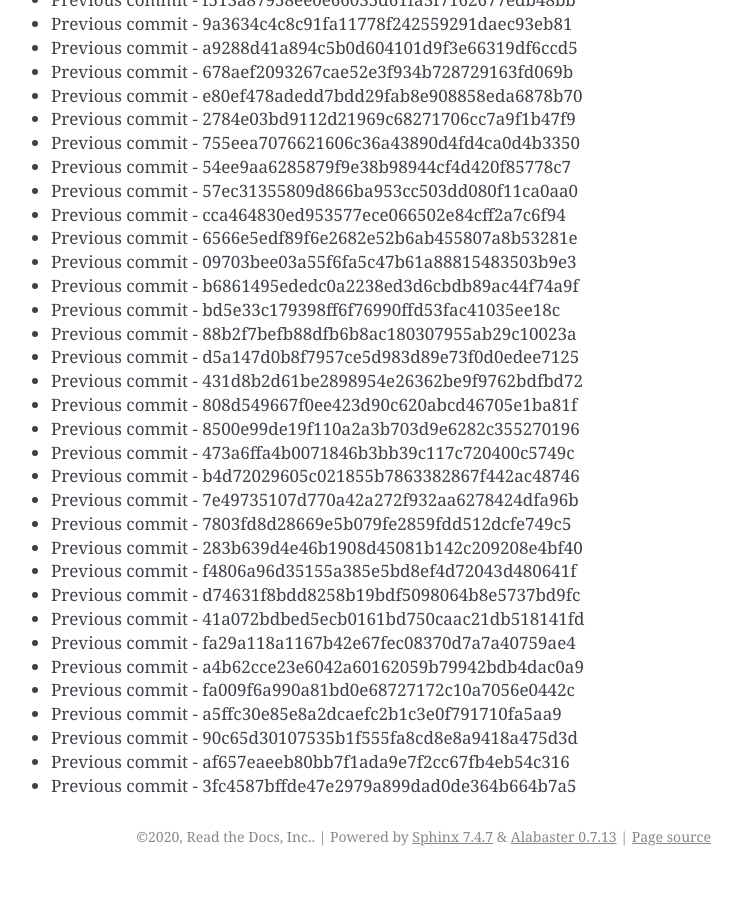
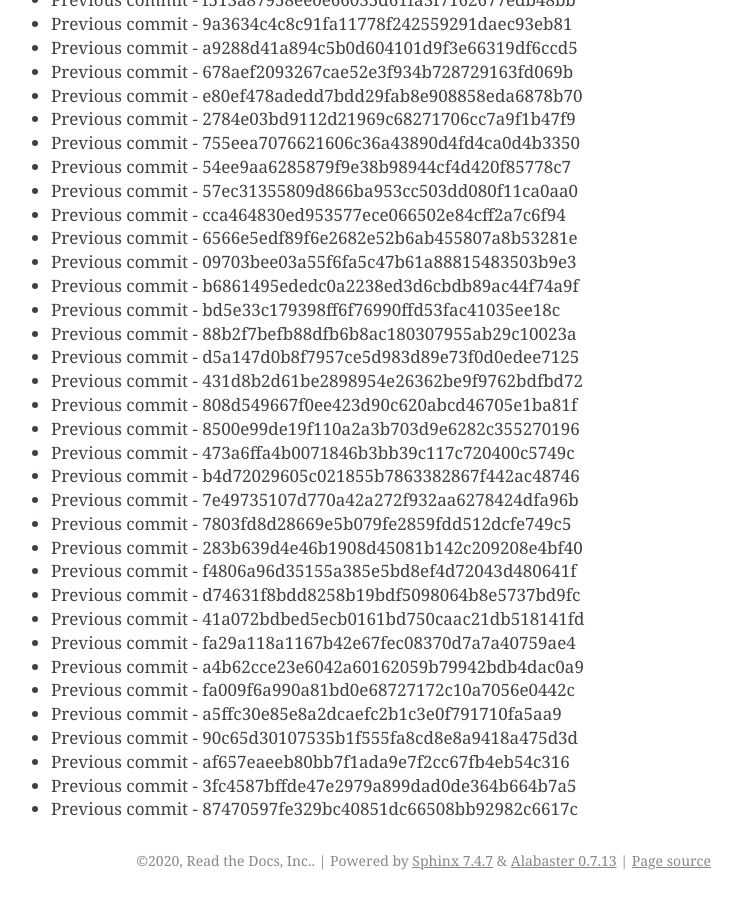
Before and after one commit to readthedocs/rtd-git-stresstest, a Sphinx documentation site: the page built from docs/updates.rst, in a window 1280 px wide and 900 px high, scrolled down 5010 px. Shown: the whole window, without its empty margins (399-1141 px from the left). Built offline with Sphinx 7.4.7, drawn with Linux system fonts in a browser that asks for light colours; before the commit the page ends 5886 px from its top, so only the background shows below that.

Commit message:
Generating commit from previous: 87470597fe329bc40851dc66508bb92982c6617c

```diff
--- a/docs/updates.rst
+++ b/docs/updates.rst
@@ -242,3 +242,4 @@ It can be tested for any performance characteristics.
 * Previous commit - 90c65d30107535b1f555fa8cd8e8a9418a475d3d
 * Previous commit - af657eaeeb80bb7f1ada9e7f2cc67fb4eb54c316
 * Previous commit - 3fc4587bffde47e2979a899dad0de364b664b7a5
+* Previous commit - 87470597fe329bc40851dc66508bb92982c6617c
```
